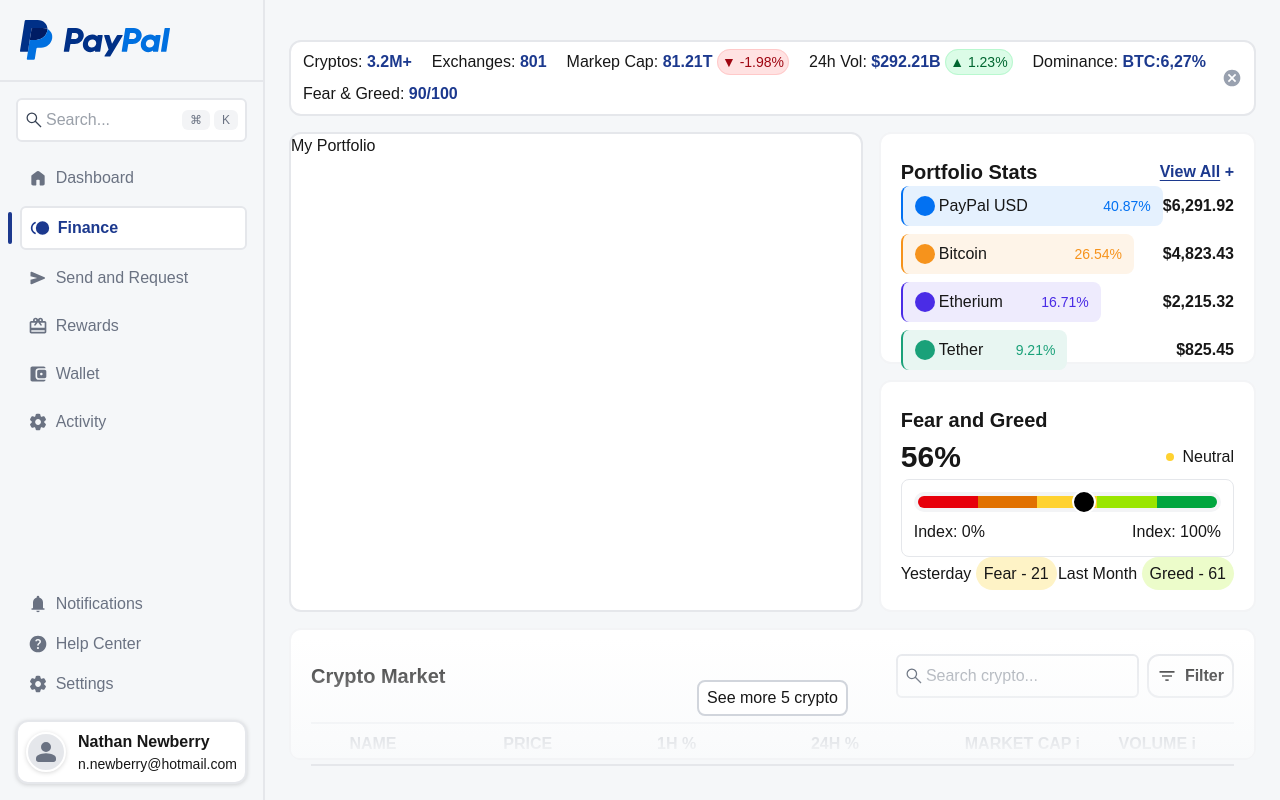
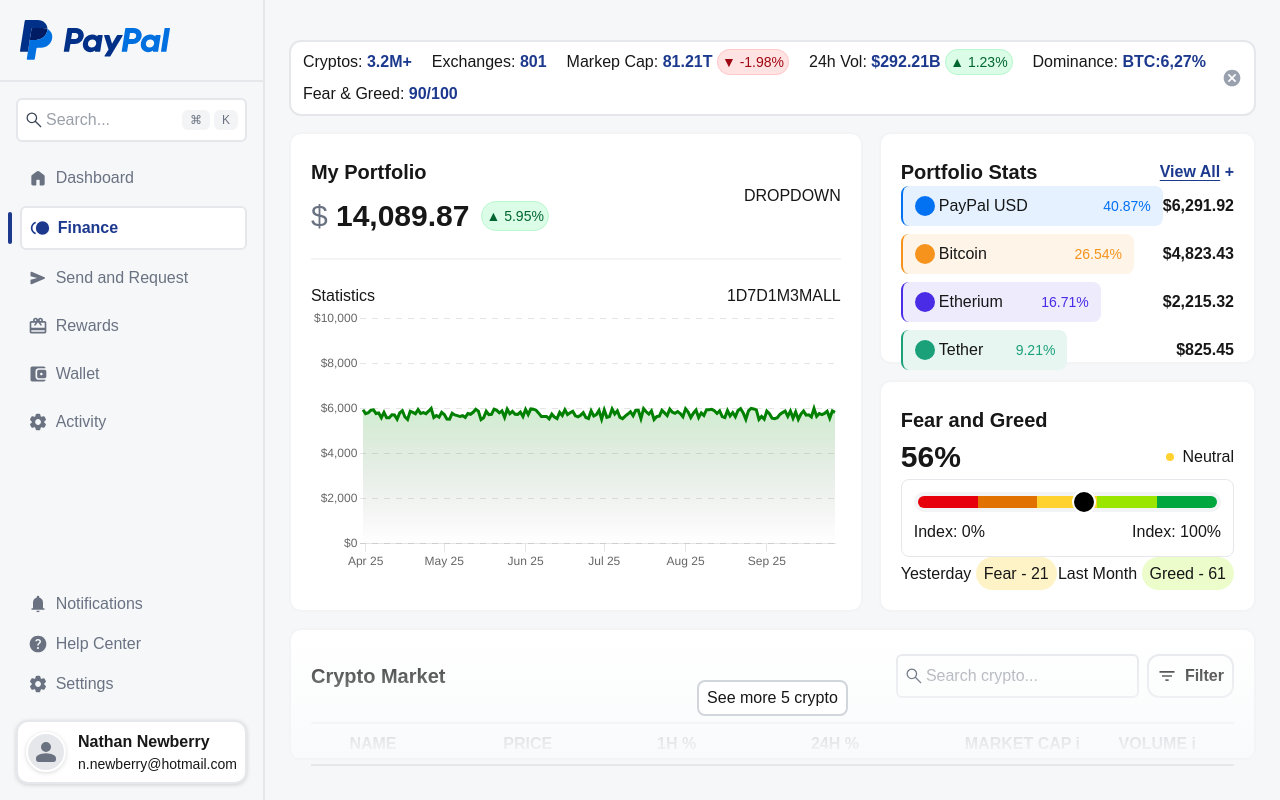
Before and after one commit to doublN/finance-dashboard, a Next.js app: page / in a window 1280 px wide. Built offline with nearby package versions, Linux system fonts and the light colour scheme.

Commit message:
add MyPortfolioCard to page

```diff
--- a/src/app/page.tsx
+++ b/src/app/page.tsx
@@ -1,6 +1,7 @@
 import { CryptoMarketCard } from "@/components/CryptoMarketCard";
 import { FearAndGreedCard } from "@/components/FearAndGreedCard";
 import { FinanceTracker } from "@/components/FinanceTracker";
+import { MyPortFolioCard } from "@/components/MyPortfolioCard";
 import { PortfolioStatsCard } from "@/components/PortfolioStatsCard";
 
 export default function Home() {
@@ -8,8 +9,8 @@ export default function Home() {
     <div className="h-full flex flex-col gap-4 py-10 px-6">
       <FinanceTracker />
       <div className="grid grid-cols-5 grid-rows-2 grow gap-4 h-[60vh]">
-        <div className="col-span-3 row-span-2 border-2 border-gray-200 rounded-xl bg-white">
-          My Portfolio
+        <div className="col-span-3 row-span-2 border-2 py-6 px-5 border-gray-100 rounded-xl bg-white">
+          <MyPortFolioCard />
         </div>
         <PortfolioStatsCard />
         <FearAndGreedCard />
```
